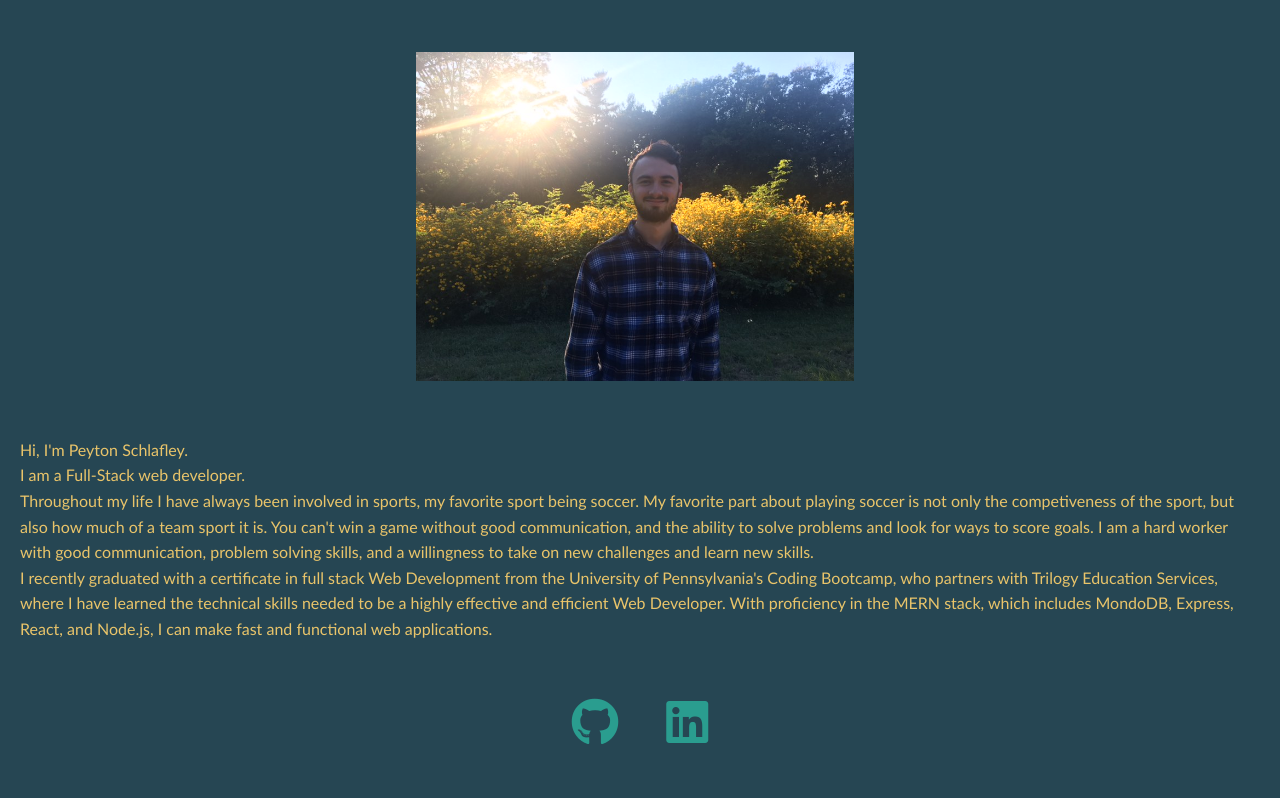
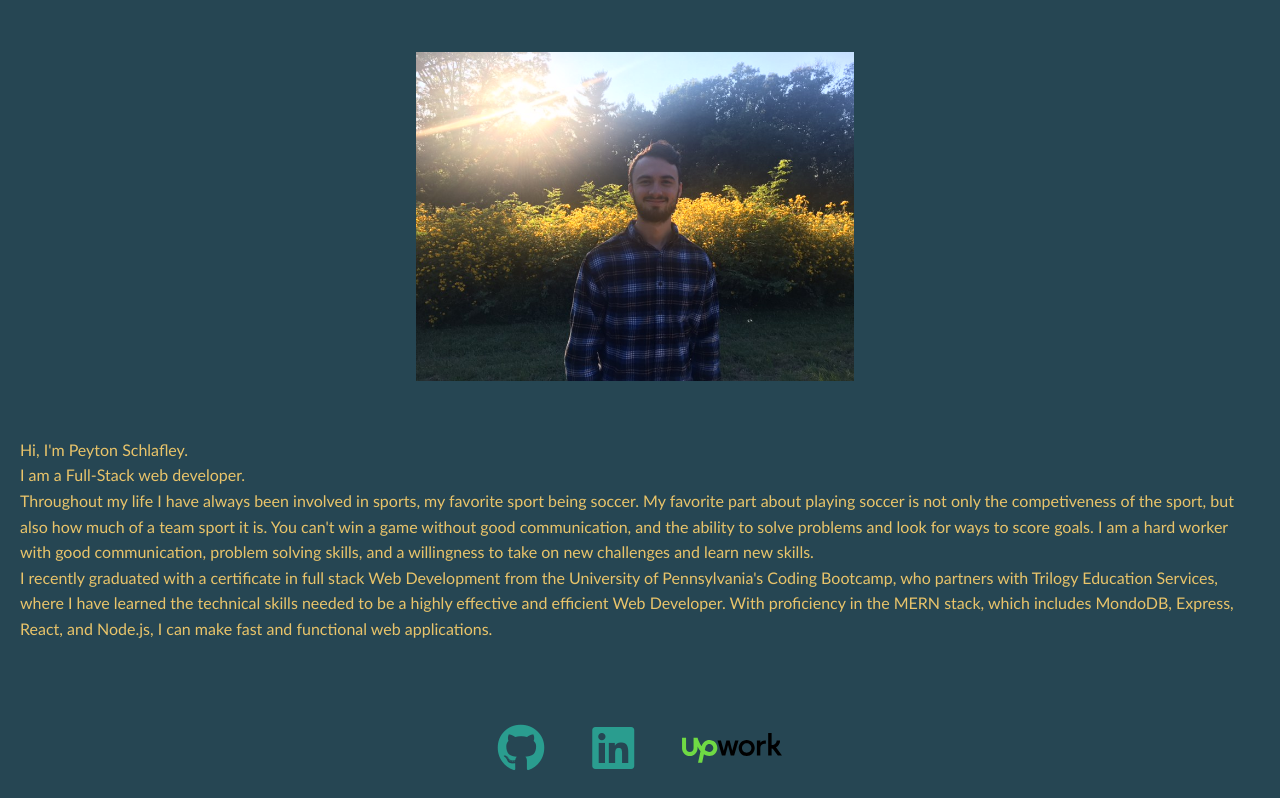
Before and after one commit to pschlafley/react-portfolio, a React (Create React App) app: page / in a window 1280 px wide. Shown: the part 286-1084 px from the top of the page. Before the commit the page ends 1048 px from the top, so only its background shows below. Built offline with nearby package versions, Linux system fonts and the light colour scheme.

Commit message:
added upwork logo

```diff
--- a/src/components/Footer/index.js
+++ b/src/components/Footer/index.js
@@ -9,8 +9,20 @@ function Footer() {
                     <a target="_blank" href="https://github.com/pschlafley" rel='noreferrer'><i className="color-3 fab fa-github fa-3x"></i></a>
 
                 </div>
+                <div className='pr-5'>
+                    <a href="https://www.linkedin.com/in/peyton-schlafley-81125a1b1/" target="_blank" rel='noreferrer'><i className="color-3 fab fa-linkedin fa-3x"></i></a>
+                </div>
                 <div>
-                    <a href="https://www.linkedin.com/in/peyton-schlafley-81125a1b1/" target="_blank" rel='noreferrer'><i className="color-3 fab fa-linkedin fa-3x"></i></a>
+                    <a href="https://www.upwork.com/freelancers/~0109ca639171fe8cee" target="_blank" rel='noreferrer'>
+                        <svg width="100"
+                            height="100"
+                            viewBox="0 0 512 153"
+                            xmlns="http://www.w3.org/2000/svg"
+                            preserveAspectRatio="xMidYMid">
+                            <path d="M140.107 96.628c-8.321 0-16.118-3.523-23.202-9.258l1.725-8.096.075-.3c1.536-8.62 6.409-23.089 21.402-23.089 11.244 0 20.39 9.146 20.39 20.39-.038 11.207-9.183 20.353-20.39 20.353zm0-61.395c-19.154 0-33.996 12.444-40.03 32.909-9.221-13.831-16.193-30.435-20.278-44.416H59.184v53.636c0 10.57-8.621 19.19-19.191 19.19-10.57 0-19.19-8.62-19.19-19.19V23.726H.186v53.636c-.075 21.965 17.804 39.993 39.768 39.993 21.965 0 39.844-18.028 39.844-39.993v-8.995c4.01 8.358 8.92 16.791 14.88 24.288l-12.632 59.37h21.103l9.145-43.066c8.021 5.135 17.242 8.359 27.812 8.359 22.601 0 41.005-18.516 41.005-41.118 0-22.564-18.404-40.967-41.005-40.967z" fill="#6FDA44" />
+                            <path d="M244.043 37.557l13.306 53.636 14.656-53.636h17.466l-22.526 77.512h-17.467l-13.83-53.974-13.794 53.936h-17.466L181.86 37.52h17.467l14.655 53.636 13.306-53.636h16.754v.038zm87.22-2.324c-22.676 0-41.042 18.403-41.042 41.042 0 22.677 18.403 41.043 41.042 41.043 22.677 0 41.08-18.366 41.08-41.043 0-22.676-18.403-41.042-41.08-41.042zm0 65.218c-13.343 0-24.138-10.795-24.138-24.138 0-13.344 10.832-24.138 24.138-24.138 13.344 0 24.138 10.794 24.138 24.138 0 13.306-10.794 24.138-24.138 24.138zm90.968-45.54c-11.731 0-21.214 9.52-21.214 21.214v38.906h-17.58V37.557h17.58v11.919s7.496-11.957 22.901-11.957h5.397v17.392h-7.084zm58.997 18.366c12.48-7.047 20.952-20.428 20.952-35.758H484.6c0 12.931-10.494 23.426-23.425 23.426h-2.362V.15h-17.578V115.03h17.578V78.524h2.1c1.724 0 3.973 1.125 4.985 2.511l24.962 33.996h21.065l-30.697-41.754z" />
+                        </svg>
+                    </a>
                 </div>
             </div>
         </footer>
```
Also changed, not shown: src/images/upwork.svg (added), 1 other file (tests, documents, lock files or other folders).
